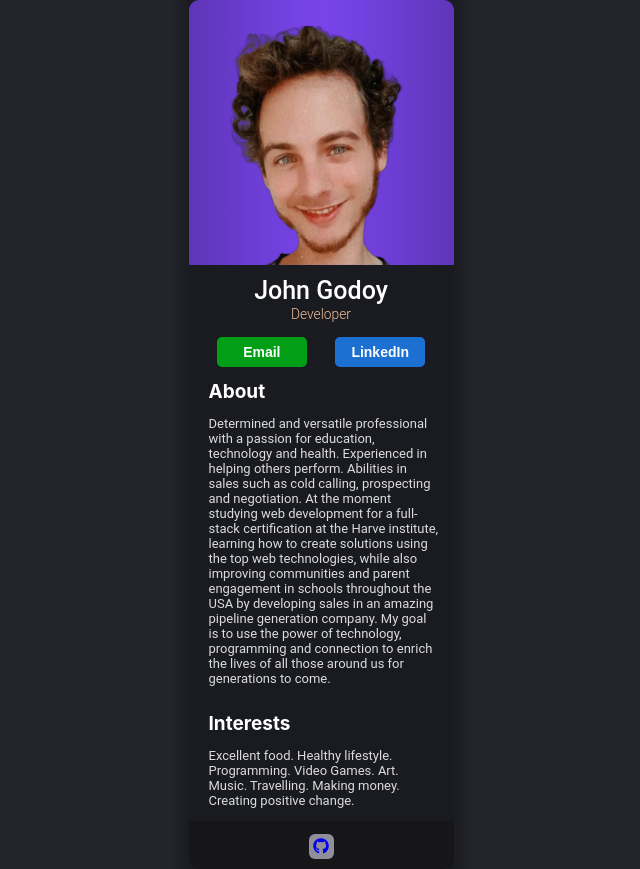
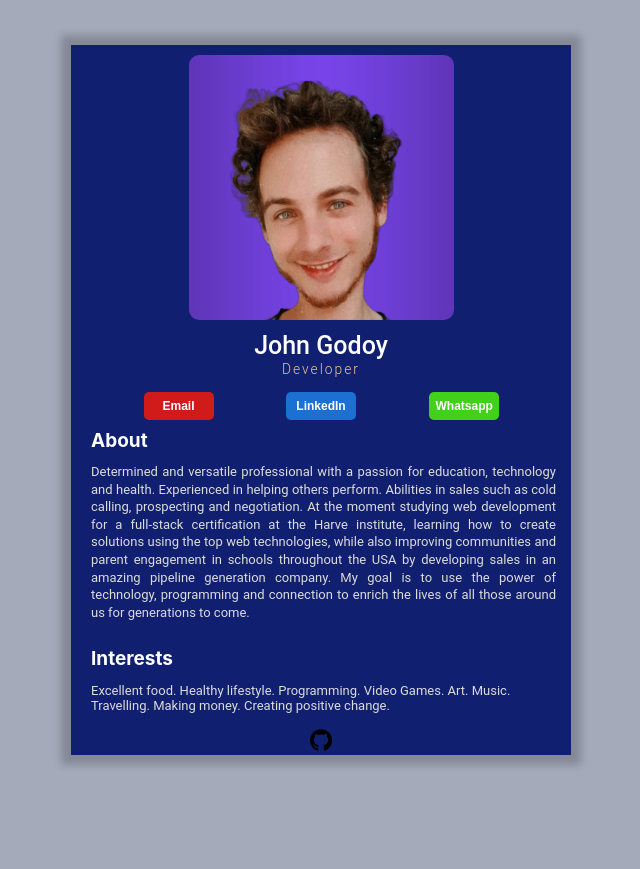
Before and after one commit to johnhypnosisbr/business-card, a React (Vite) app: page / in a window 1280 px wide. Shown: the whole page, without its empty margins (319-959 px from the left). After the commit the page ends 800 px from the top, so only its background shows below. Built offline with nearby package versions, Linux system fonts and the light colour scheme.

Commit message:
styled the business card

```diff
--- a/src/components/Footer.jsx
+++ b/src/components/Footer.jsx
@@ -5,7 +5,7 @@ export default function Footer() {
         <div className="tags">
             <footer>
                 <a href="https://github.com/johnhypnosisbr" className="">
-                    <i class="fa-brands fa-github"></i>
+                    <img src="../img/github-icon.png" alt="" className="footer-icon" />
                 </a >
                 <a href="https://github.com/ZainAsif767" className="">
 
--- a/src/components/Info.jsx
+++ b/src/components/Info.jsx
@@ -5,7 +5,7 @@ import { Button } from "bootstrap"
 export default function Info() {
     return (<div className="info">
         <img
-            className="DP"
+            className="mypic"
             src={mypic}
             alt="my profile"
         />
@@ -16,10 +16,11 @@ export default function Info() {
 
         <p className="dev">Developer</p>
         <div className="btn">
-            <a href="mailto:jjk.godoy@gmail.com"><button className="button1" >Email</button></a>
+            <a href="mailto:jjk.godoy@gmail.com"><button className="button button1" >Email</button></a>
 
             {/* <Button variant="primary">Primary</Button> */}
-            <a href="https://www.linkedin.com/in/johnjosephgodoy/" ><button className="button2">LinkedIn</button></a>
+            <a href="https://www.linkedin.com/in/johnjosephgodoy/" ><button className="button button2">LinkedIn</button></a>
+            <a href="https://wa.me/55041991814154" ><button className="button button3">Whatsapp</button></a>
         </div>
     </div>
     )
--- a/src/index.css
+++ b/src/index.css
@@ -4,25 +4,30 @@
 
 body {
   margin: 0;
-  background-color: #23252C;
+  background-color: #a5aabb;
   display: flex;
   align-items: center;
   justify-content: center;
   min-height: 100vh;
 }
 
-.DP {
+.info {
+  text-align: center;
+}
+
+.mypic {
+  margin-top: 10px;
   width: 265px;
   height: 265px;
-  border-radius: 10px 10px 0px 0px;
+  border-radius: 10px;
 }
 
 .container {
-  background-color: #1A1B21;
+  background-color: #101f6f;
   display: flex;
   flex-direction: column;
   box-shadow: 0 0 8px 10px rgb(0, 0, 0, 0.2);
-  width: min-content;
+  width: 500px;
 }
 
 .name {
@@ -45,6 +50,7 @@ body {
   font-family: 'Roboto', sans-serif;
   font-size: 13.8px;
   line-height: 100%;
+  letter-spacing: 2px;
 }
 
 .btn {
@@ -70,33 +76,31 @@ h1 {
   font-family: Inter, sans-serif;
 }
 
-.button2 {
-  background-color: #1b70d1;
+.button {
   color: white;
   border-radius: 5px;
   padding: 7px;
-  width: 90px;
+  width: 70px;
   font-weight: 600;
   cursor: pointer;
-  font-size: 14px;
+  font-size: 12px;
   border: none;
 }
 
+.button2 {
+  background-color: #1b70d1;
+}
+
 .button1 {
-  background-color: rgb(1, 158, 22);
-  color: #ffffff;
-  border-radius: 5px;
-  border: none;
-  width: 90px;
-  font-style: normal;
-  font-weight: 600;
-  font-size: 14px;
-  cursor: pointer;
-  height: -webkit-fill-available;
+  background-color: #d11b1b;
+}
+
+.button3 {
+  background-color: #42d11b;
 }
 
 .tags {
-  background-color: #161619;
+  background-color: #101f6f;
   border-radius: 0px 0px 10px 10px;
   display: flex;
   justify-content: space-around;
@@ -158,3 +162,12 @@ a:hover {
   justify-content: center;
   align-items: center;
 }
+
+.footer-icon {
+  max-width: 1.4rem;
+}
+
+.about {
+  text-align: justify;
+  line-height: 110%;
+}
```
Also changed, not shown: src/components/Navbar.jsx (deleted, +0 -20 lines), public/img/github-icon.png (added).
